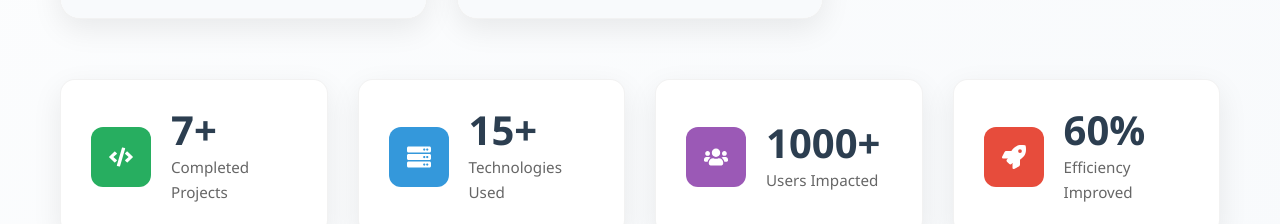
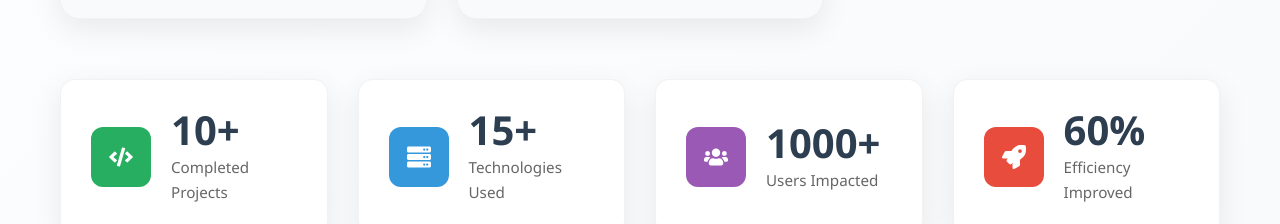
Before and after one commit to kaleb-menbere/kalebportfolio, a React (Create React App) app: page / in a window 1280 px wide. Shown: the part 6634-6858 px from the top of the page. Built offline with nearby package versions, Linux system fonts and the light colour scheme.

Commit message:
projects 10+

```diff
--- a/src/components/Projects/Projects.js
+++ b/src/components/Projects/Projects.js
@@ -662,7 +662,7 @@ const Projects = () => {
               <FaCode />
             </div>
             <div className="stats-content">
-              <h3>7+</h3>
+              <h3>10+</h3>
               <p>Completed Projects</p>
             </div>
           </div>
```
